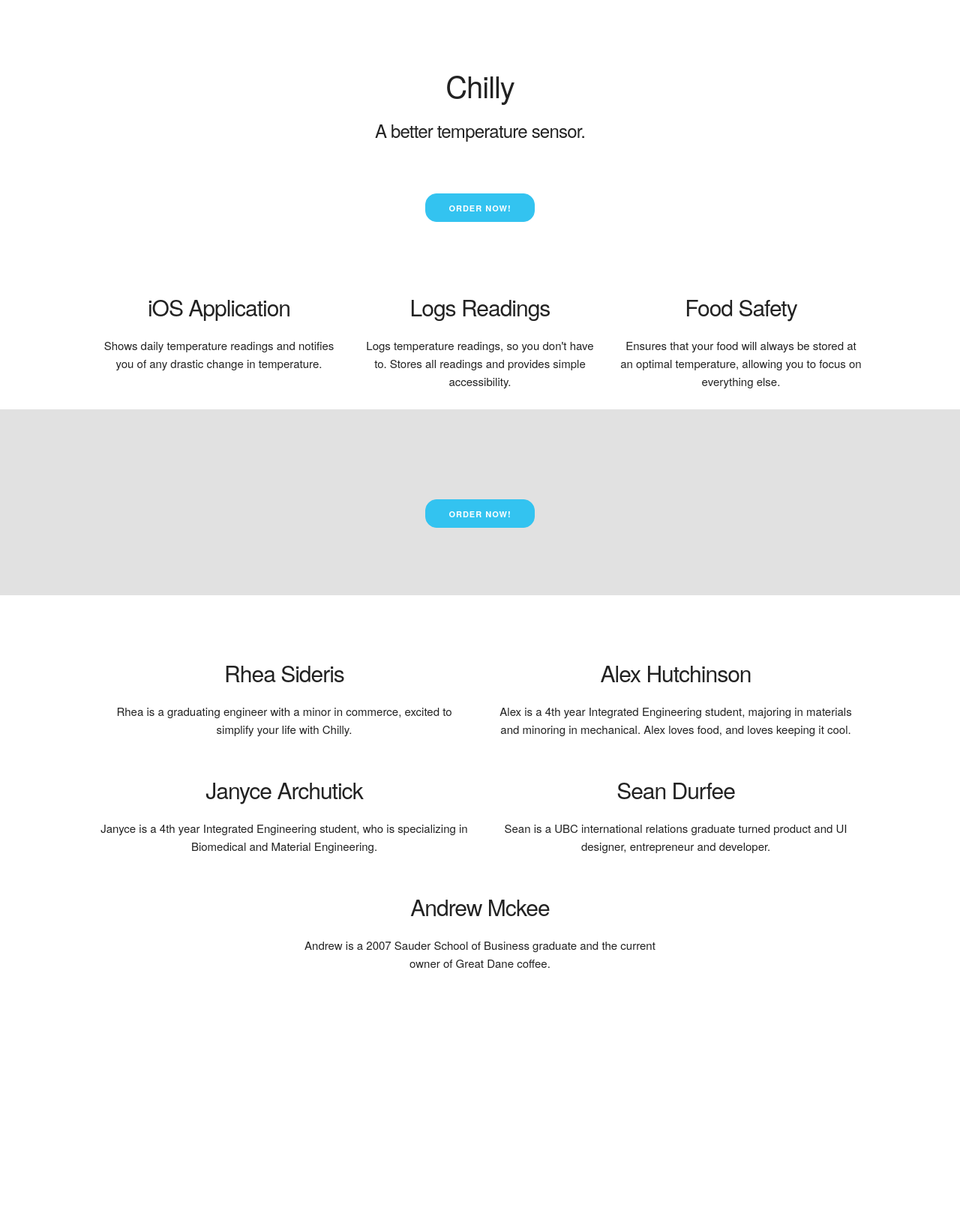
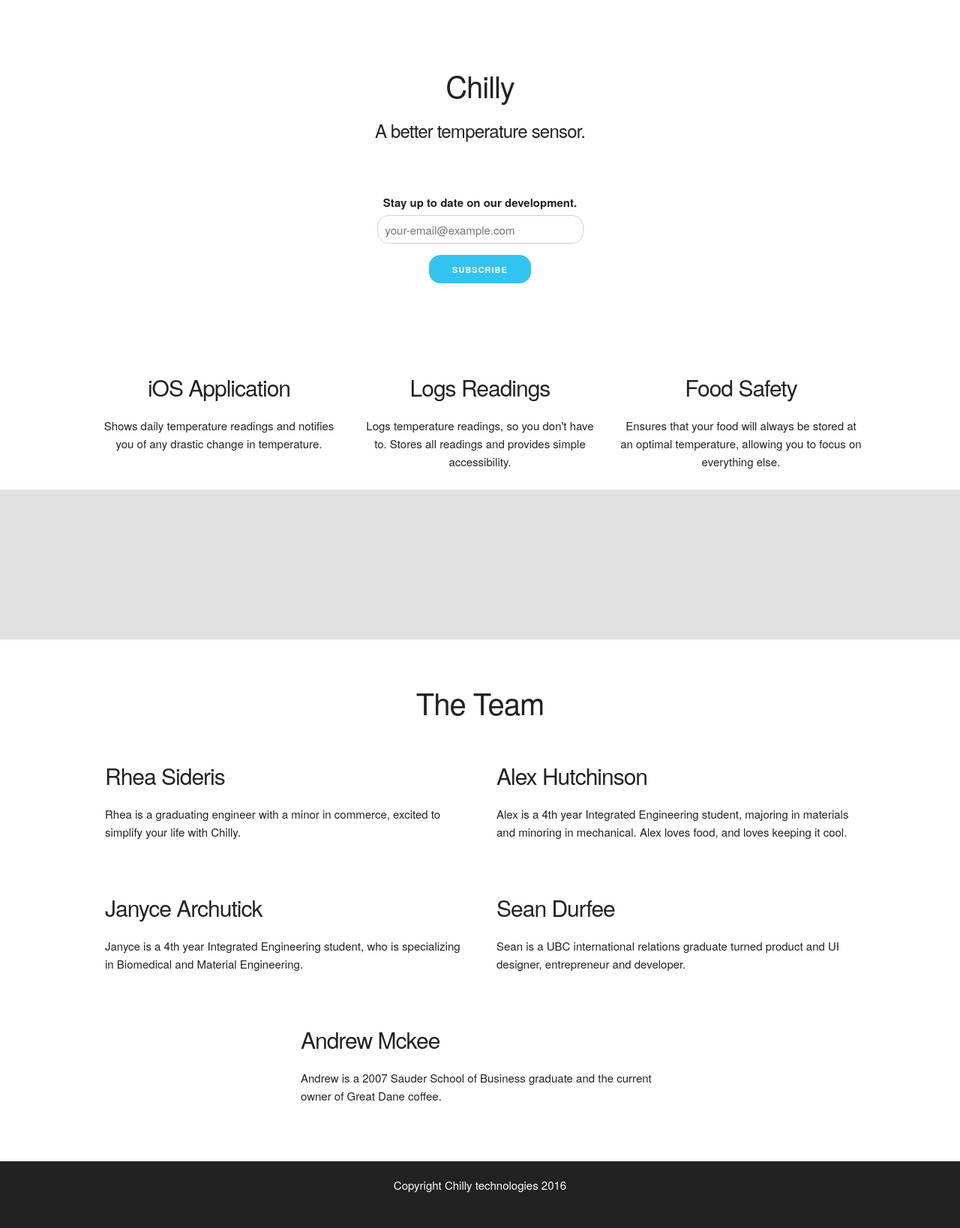
Before and after one commit to durfee/Chilly, a website: page index.html in a window 1280 px wide. Shown: the whole page at 75% size. Before the commit the page ends 1362 px from the top, so only its background shows below. Drawn offline with Linux system fonts and the light colour scheme.

Commit message:
Google analytics, MC list form, footer content

```diff
--- a/index.html
+++ b/index.html
@@ -46,7 +46,26 @@
         	<div class="hero__inner">
         		<h1>Chilly</h1>
                 <h4>A better temperature sensor.</h4>
-        		<div class="hero__cta"><a class="button button-primary" href="">Order now!</a></div>
+
+                <!-- Begin MailChimp Signup Form -->
+                <div id="mc_embed_signup">
+                <form action="//tech.us13.list-manage.com/subscribe/post?u=5299115004300c675f7a3e8bc&amp;id=db7297a70a" method="post" id="mc-embedded-subscribe-form" name="mc-embedded-subscribe-form" class="validate" target="_blank" novalidate>
+                    <div id="mc_embed_signup_scroll">
+
+                <div class="mc-field-group">
+                  <label for="mce-EMAIL">Stay up to date on our development.</label>
+                  <input type="email" value="" name="EMAIL" placeholder="your-email@example.com" class="required email" id="mce-EMAIL">
+                </div>
+                  <div id="mce-responses" class="clear">
+                    <div class="response" id="mce-error-response" style="display:none"></div>
+                    <div class="response" id="mce-success-response" style="display:none"></div>
+                  </div>    <!-- real people should not fill this in and expect good things - do not remove this or risk form bot signups-->
+                    <div style="position: absolute; left: -5000px;" aria-hidden="true"><input type="text" name="b_5299115004300c675f7a3e8bc_db7297a70a" tabindex="-1" value=""></div>
+                    <div class="clear"><input type="submit" value="Subscribe" name="subscribe" id="mc-embedded-subscribe" class="button button-primary"></div>
+                    </div>
+                </form>
+                </div>
+                <!--End mc_embed_signup-->
         	</div>
         </section>
         <section class="info">
@@ -75,9 +94,11 @@
         	</div>
         </section>
         <section class="mini-hero__cta">
-        	<div class="hero__cta"><a class="button button-primary" href="#">Order now!</a></div>
+ <!--        	<div class="hero__cta"><a class="button button-primary" href="#">Order now!</a></div> -->
         </section>
         <section class="team">
+          <h1 class="section-title" >The Team</h1>
+          <div class="team-inner">
         	<div class="team-member">
         		<img src="" alt="">
         		<div class="team-member__copy">
@@ -112,11 +133,25 @@
         			<h3>Andrew Mckee</h3>
         			<p>Andrew is a 2007 Sauder School of Business graduate and the current owner of Great Dane coffee.</p>
         		</div>
+            </div>
         	</div>
         </section>
-        <footer></footer>
+        <footer>
+          <div class="footer-inner">
+            <p>Copyright Chilly technologies 2016</p>
+          </div>
+        </footer>
 
+        <script>
+          (function(i,s,o,g,r,a,m){i['GoogleAnalyticsObject']=r;i[r]=i[r]||function(){
+          (i[r].q=i[r].q||[]).push(arguments)},i[r].l=1*new Date();a=s.createElement(o),
+          m=s.getElementsByTagName(o)[0];a.async=1;a.src=g;m.parentNode.insertBefore(a,m)
+          })(window,document,'script','//www.google-analytics.com/analytics.js','ga');
 
+          ga('create', 'UA-76092301-1', 'auto');
+          ga('send', 'pageview');
+
+        </script>
         <script src="js/main.js"></script>
         <script src="https://use.typekit.net/tlu7rwv.js"></script>
           <script>try{Typekit.load({ async: true });}catch(e){}</script>
--- a/style.sass
+++ b/style.sass
@@ -99,13 +99,30 @@
   padding: 12rem 0 8rem
   text-align: center
 section.team
+  padding: 6rem 0 4rem
   @include outer-container
-  padding: 6rem 0 4rem
-  .team-member
-    @include span-columns(6)
-    @include omega(2n)
+  .section-title
     text-align: center
-
-    &:last-child
-      @include span-columns(6)
-      @include shift(3)
+  .team-inner
+    @include outer-container
+    .team-member
+      @include span-columns(12)
+      padding: 1rem
+      @include media($bp-larger-than-phablet)
+        @include span-columns(6)
+        @include omega(2n)
+        &:last-child
+          @include span-columns(6)
+          @include shift(3)
+footer
+  display: block
+  position: relative
+  background: $darker-grey
+  .footer-inner
+    @include outer-container
+    padding: 2rem 0
+    p
+      color: white
+      text-align: center
+.email
+  width: 275px
```
Also changed, not shown: css/style.css.
